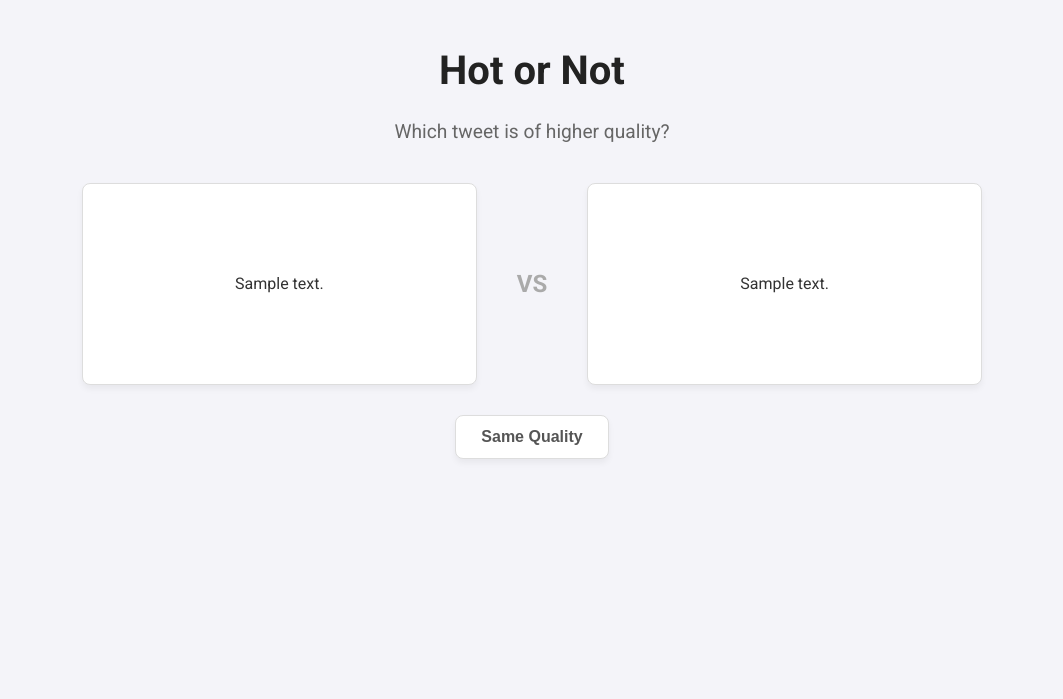
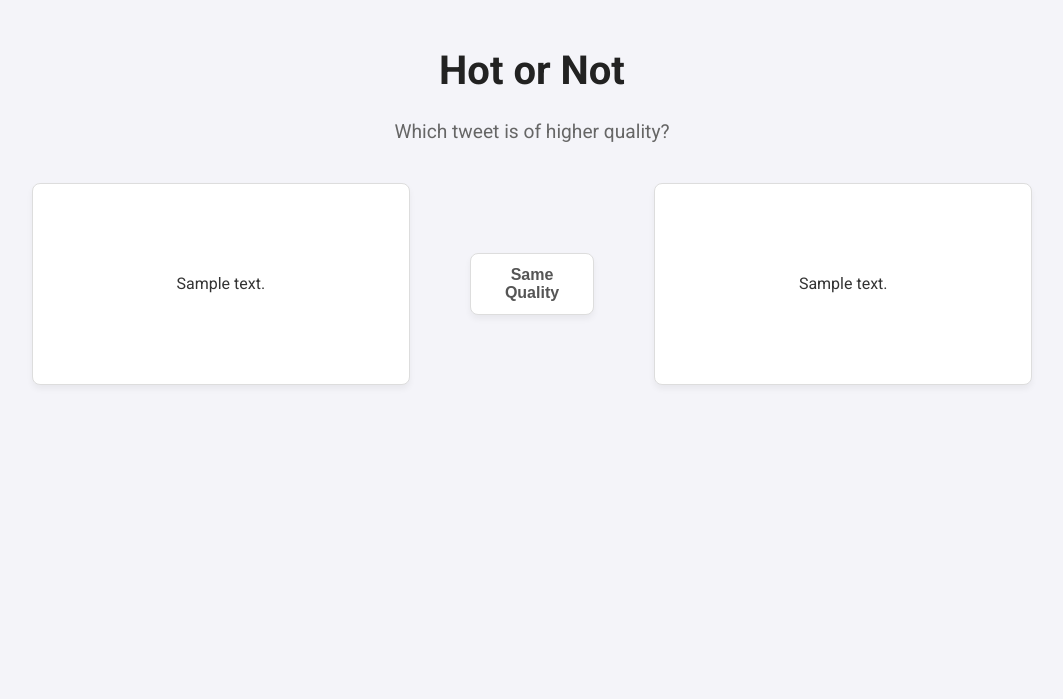
Before and after one commit to dhruv9990/hotornot-qualityscore, a Flask app: template templates/index.html in a window 1280 px wide. Shown: the top 699 px of the page, without its empty margins (108-1171 px from the left). Run offline with Flask 3, Linux system fonts and the light colour scheme; the template is opened without the code that fills it: most values are stand-ins (such as "Sample title", 1, 10 or a date in 2020).

Commit message:
Layout: Center tie button and increase spacing

```diff
--- a/static/style.css
+++ b/static/style.css
@@ -27,9 +27,9 @@ h2 {
     display: flex;
     align-items: center;
     justify-content: center;
-    gap: 40px;
+    gap: 60px; /* Increased spacing */
     width: 100%;
-    max-width: 900px;
+    max-width: 1000px; /* Increased max-width for more space */
 }
 
 .tweet {
@@ -62,15 +62,9 @@ h2 {
     cursor: default;      /* Changes the cursor to normal */
 }
 
-.vs {
-    font-size: 1.5em;
-    font-weight: bold;
-    color: #aaa;
-}
-
 .tie-button-container {
     text-align: center;
-    margin-top: 30px;
+    /* margin-top is no longer needed */
 }
 
 .tie-button {
--- a/templates/index.html
+++ b/templates/index.html
@@ -14,14 +14,12 @@
         <div class="tweet" data-winner="{{ tweet1.id }}" data-loser="{{ tweet2.id }}">
             <p>{{ tweet1.text }}</p>
         </div>
-        <div class="vs">VS</div>
+        <div class="tie-button-container">
+            <button class="tie-button" data-tweet1="{{ tweet1.id }}" data-tweet2="{{ tweet2.id }}">Same Quality</button>
+        </div>
         <div class="tweet" data-winner="{{ tweet2.id }}" data-loser="{{ tweet1.id }}">
             <p>{{ tweet2.text }}</p>
         </div>
-    </div>
-
-    <div class="tie-button-container">
-        <button class="tie-button" data-tweet1="{{ tweet1.id }}" data-tweet2="{{ tweet2.id }}">Same Quality</button>
     </div>
 
     <form id="vote-form" action="/vote" method="post" style="display: none;">
```
